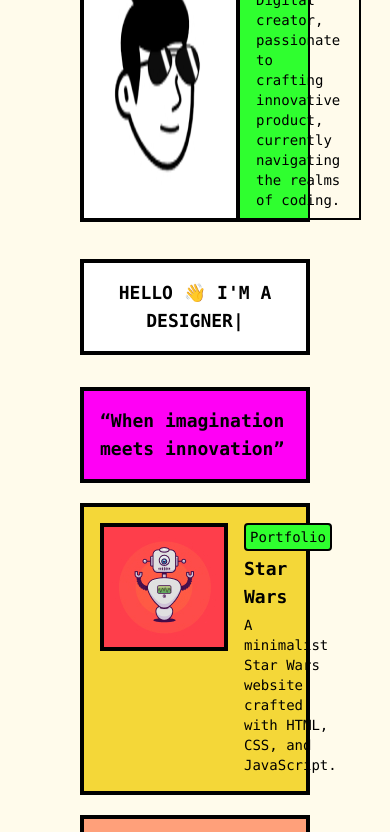
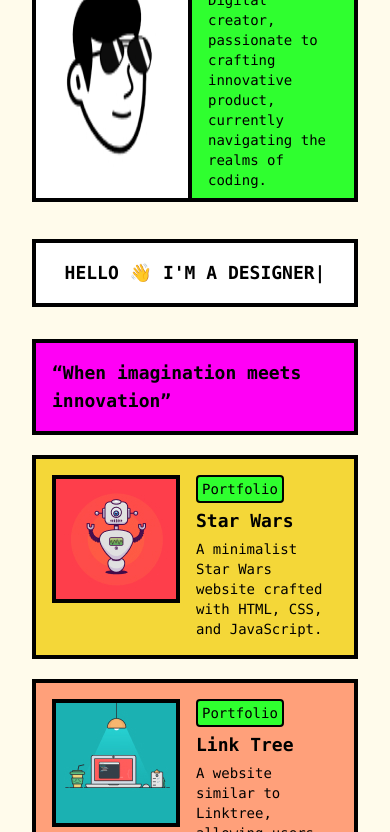
Before and after one commit to ekmigasari/personal-web, a website built with Vite: page index.html in a window 390 px wide. Shown: the part 154-986 px from the top of the page. Built offline with nearby package versions, Linux system fonts and the light colour scheme.

Commit message:
Style: Center content on mobile

```diff
--- a/index.html
+++ b/index.html
@@ -7,12 +7,12 @@
     <title>Ekmi Gasari</title>
   </head>
   <body>
-    <main class="max-w-3xl mx-12 my-12 lg:m-auto">
+    <main class="max-w-3xl my-12 m-auto">
       <!-- Profile -->
       <section class="space-y-8 px-8 py-4">
         <div class="profile">
           <img
-            class="grow shrink self-stretch border-2"
+            class="grow shrink-0 self-stretch border-2"
             src="./public/profic.jpg"
           />
           <div class="boxTextProfile">
```
Also changed, not shown: globals.css.
